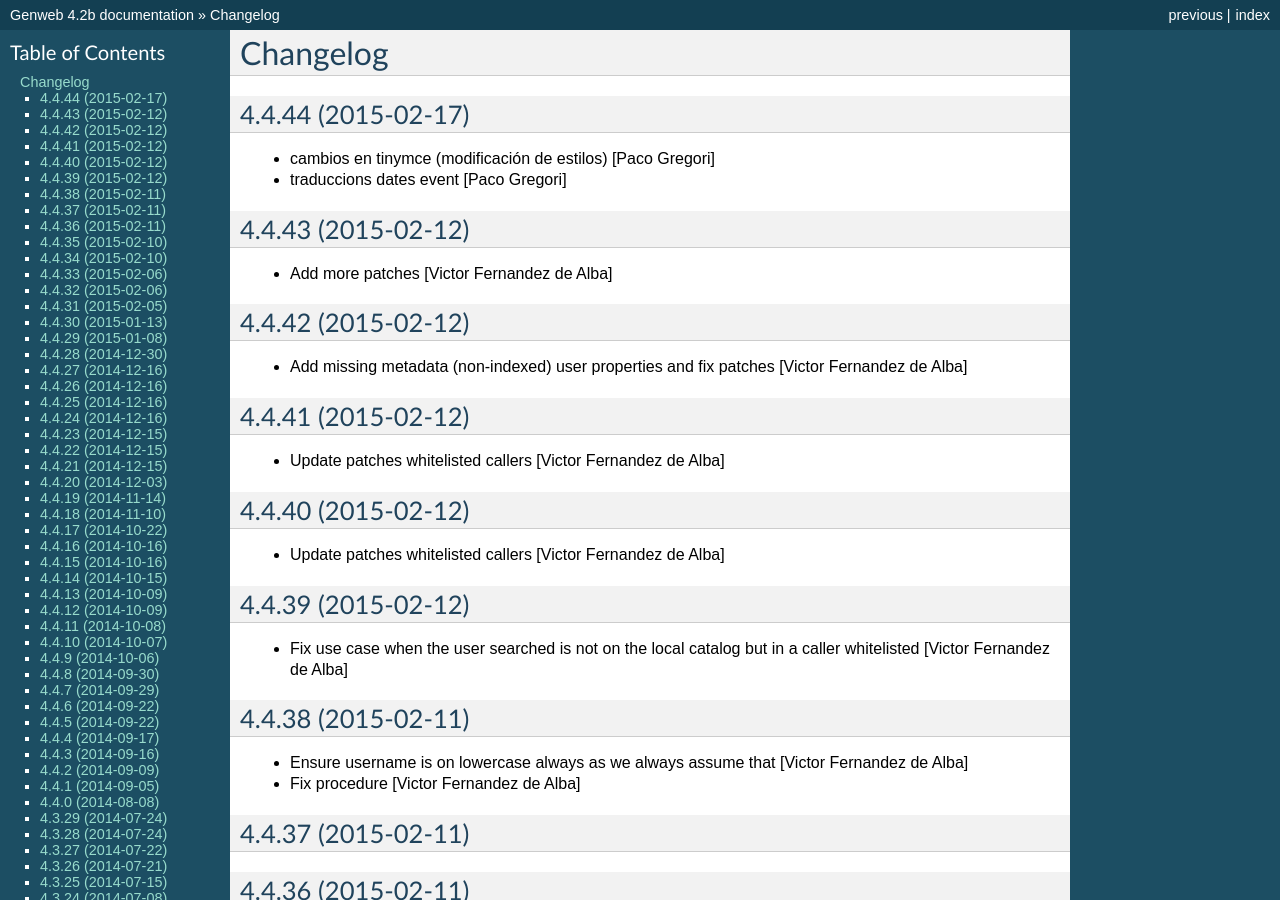
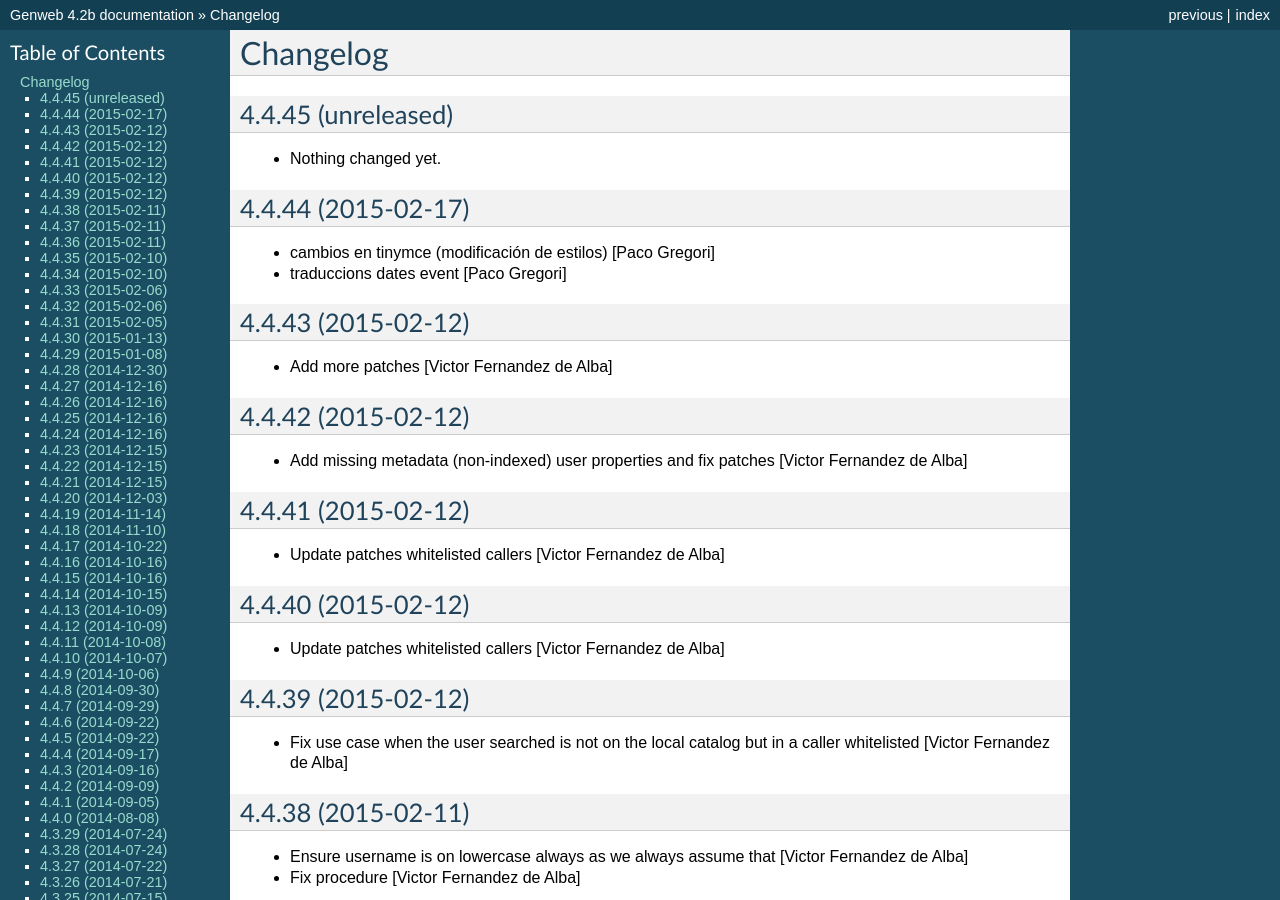
Before and after one commit to UPCnet/genweb.core, a Sphinx documentation site: the page built from docs/HISTORY.rst, in a window 1280 px wide and 900 px high. Built offline with Sphinx 7.4.7, drawn with Linux system fonts in a browser that asks for light colours.

Commit message:
Back to development: 4.4.45

```diff
--- a/docs/HISTORY.rst
+++ b/docs/HISTORY.rst
@@ -1,5 +1,11 @@
 Changelog
 =========
+
+4.4.45 (unreleased)
+-------------------
+
+- Nothing changed yet.
+
 
 4.4.44 (2015-02-17)
 -------------------
--- a/setup.py
+++ b/setup.py
@@ -1,7 +1,7 @@
 from setuptools import setup, find_packages
 import os
 
-version = '4.4.44'
+version = '4.4.45.dev0'
 
 README = open("README.rst").read()
 HISTORY = open(os.path.join("docs", "HISTORY.rst")).read()
```
